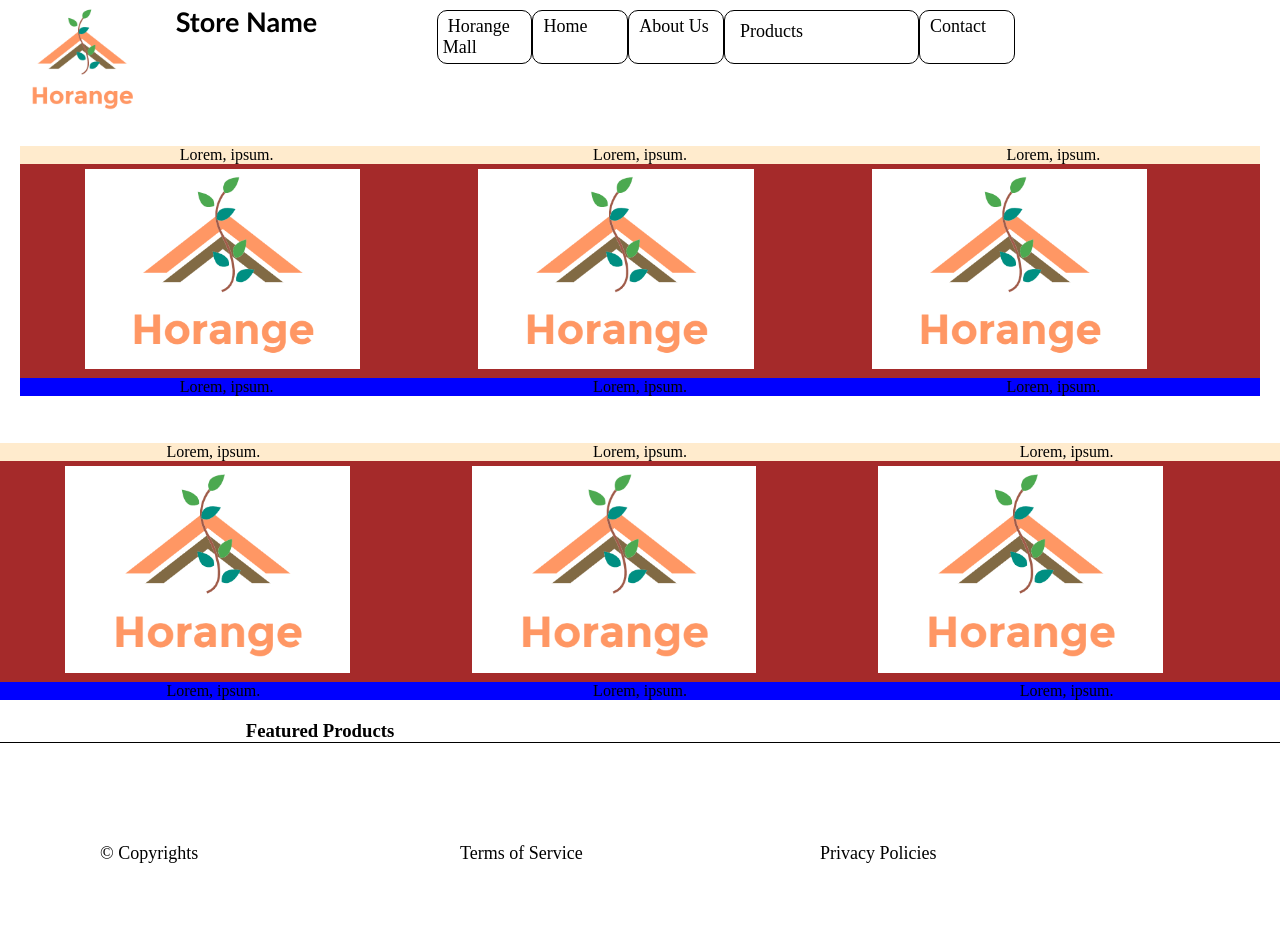
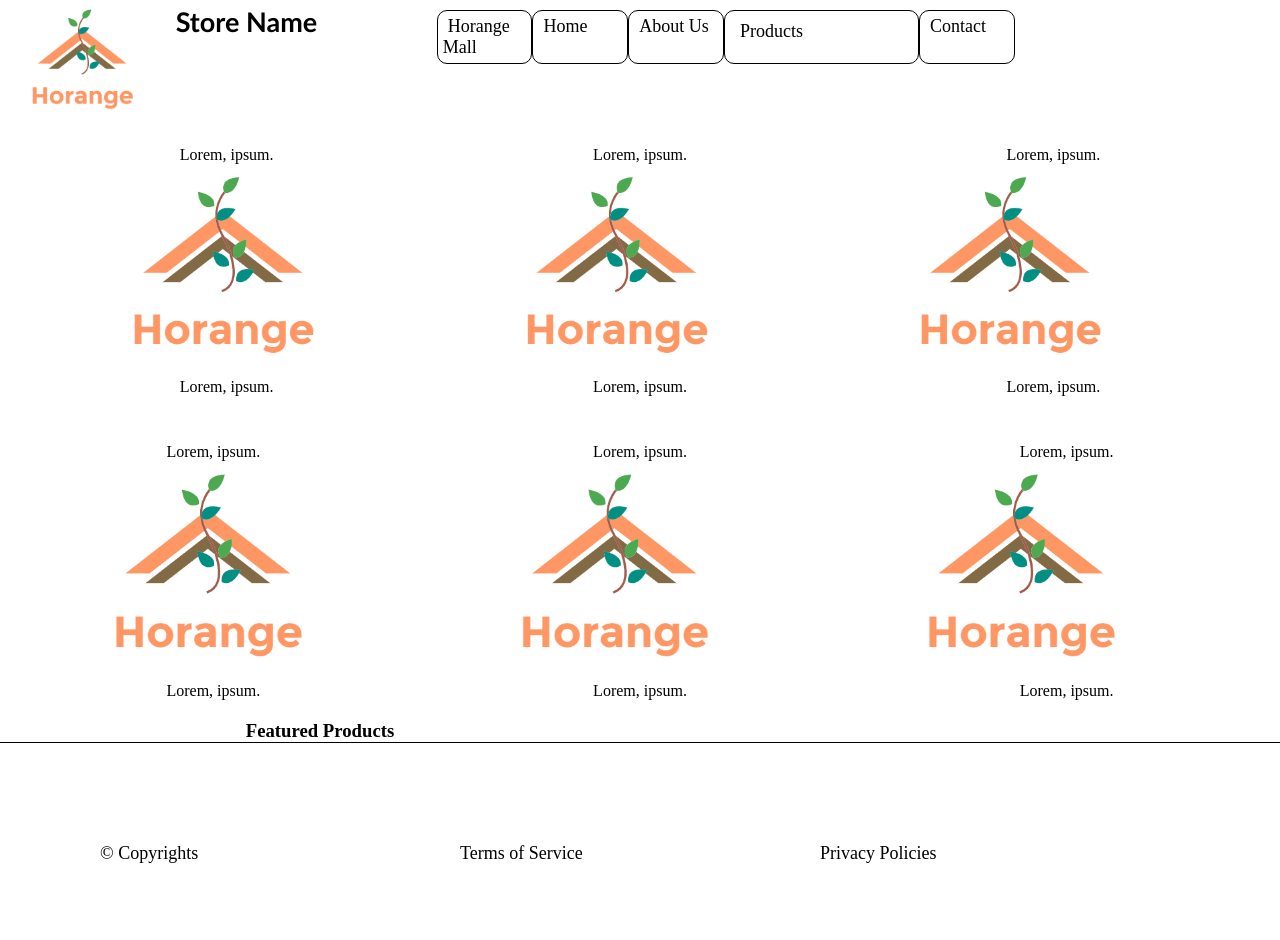
Before and after one commit to vinhvanle/COSC2430-A1, a PHP site: page /store-template.html in a window 1280 px wide. Shown: the top 940 px of the page. Run offline with PHP 8.4, Linux system fonts and the light colour scheme.

Commit message:
Update style-store.css

```diff
--- a/style/style-store.css
+++ b/style/style-store.css
@@ -197,7 +197,7 @@ main{
     display: grid;
     grid-template-columns: repeat(3, 1fr);
     grid-template-rows: 0.2fr;
-    background-color: blanchedalmond;
+
     place-items: center;
 }
 
@@ -208,7 +208,7 @@ main{
     grid-template-rows: 1fr;
     place-items: center;
     place-content: center;
-    background-color: brown;
+
     place-items: center;
     padding-left: 60px;
 }
@@ -221,7 +221,7 @@ main{
     grid-area: price;
     display: grid;
     grid-template-columns: repeat(3,1fr);
-    background-color: blue;
+
     place-items: center;
 }
 
```
